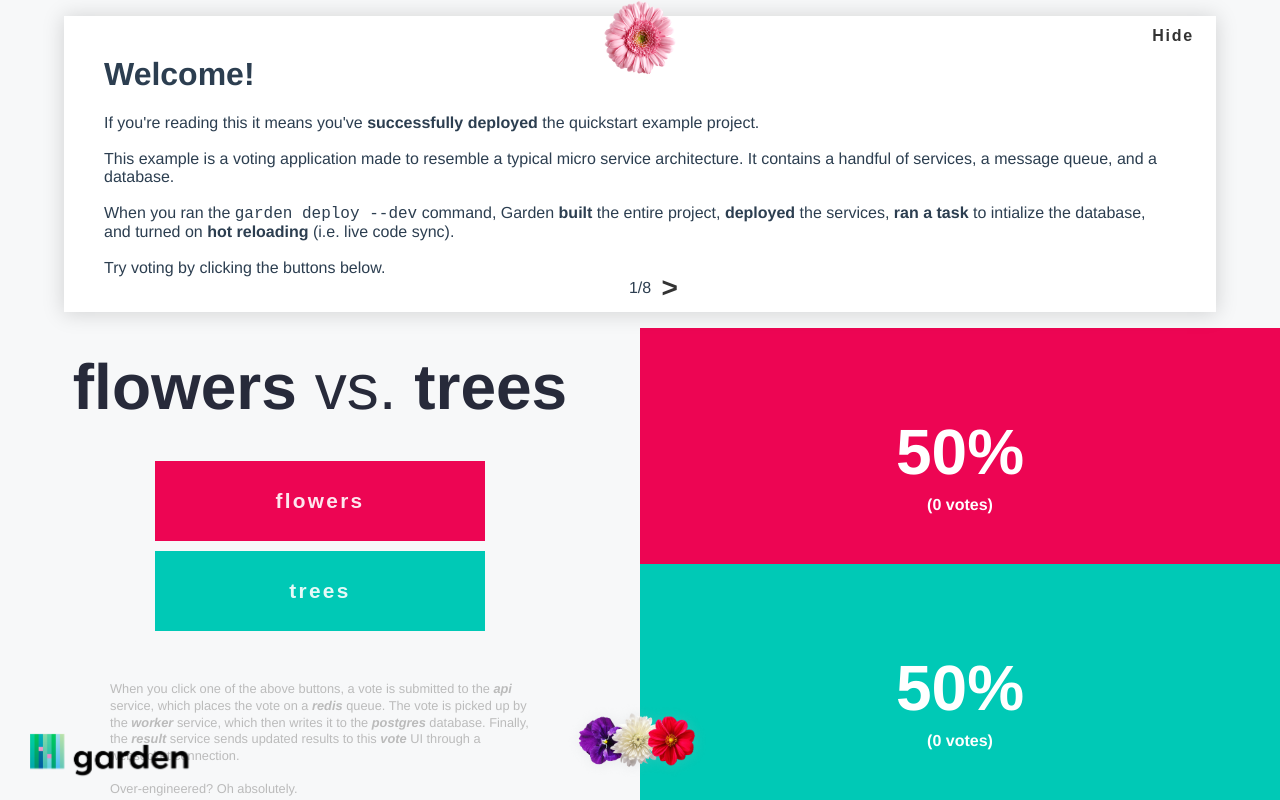
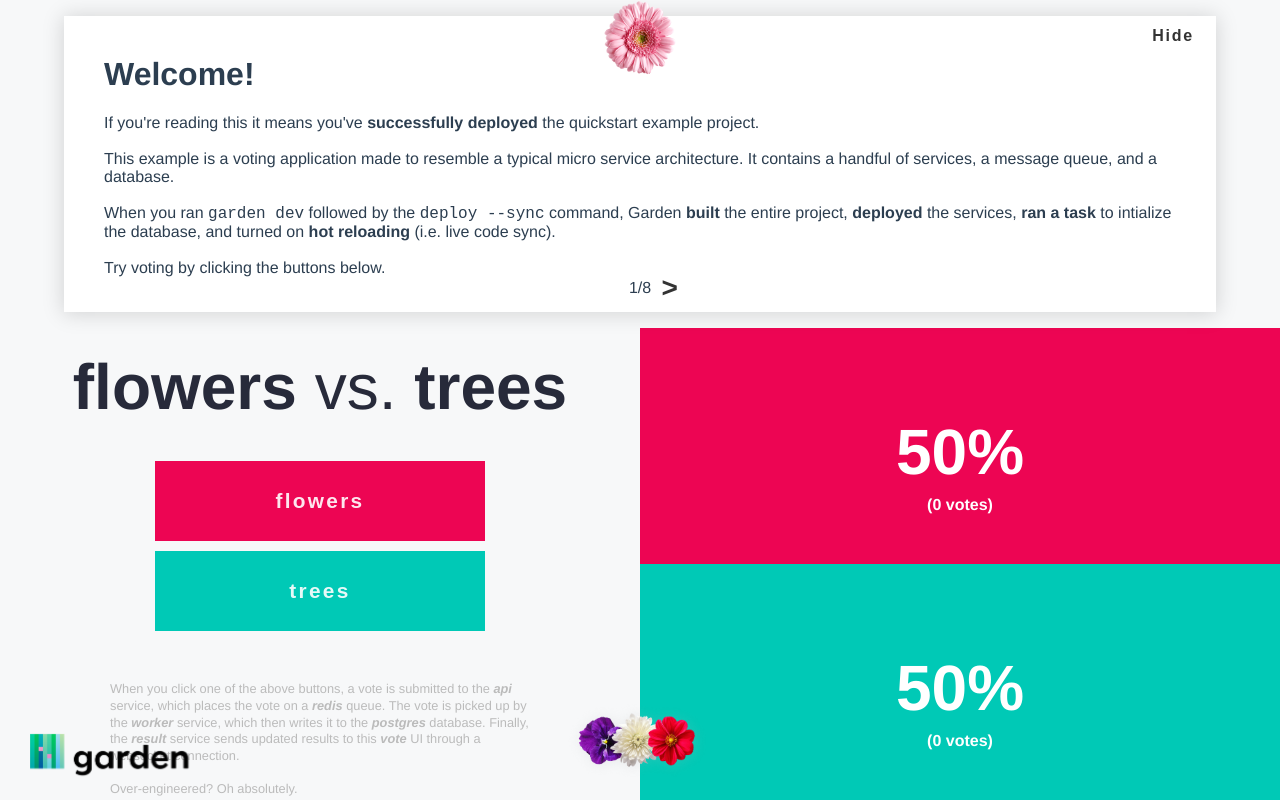
Before and after one commit to garden-io/quickstart-example, a Vue app in the folder vote/: page / in a window 1280 px wide. Built offline with nearby package versions, Linux system fonts and the light colour scheme; no server answers.

Commit message:
chore: updated the quickstart guide to use the 0.13 REPL

```diff
--- a/vote/src/components/GuidePages.vue
+++ b/vote/src/components/GuidePages.vue
@@ -1,114 +1,108 @@
 <template>
   <div class="guide-inner">
     <div v-if="currentPageName === 'welcome'">
-      <h1>Welcome{{usernameStr}}</h1>
+      <h1>Welcome{{ usernameStr }}</h1>
       <p>
-        If you're reading this it means you've <span class="bold">successfully
-        deployed</span> the quickstart example project.
-        <br/>
-        <br/>
+        If you're reading this it means you've <span class="bold">successfully deployed</span> the
+        quickstart example project.
+        <br />
+        <br />
         This example is a voting application made to resemble a typical micro service architecture.
         It contains a handful of services, a message queue, and a database.
-        <br/>
-        <br/>
-        When you ran the <Code text="garden deploy --dev" /> command, Garden
-        <span class="bold">built</span> the entire project, <span class="bold">deployed</span>
-        the services, <span class="bold">ran a task</span> to intialize the database, and turned on
+        <br />
+        <br />
+        When you ran <Code text="garden dev" /> followed by the
+        <Code text="deploy --sync" /> command, Garden <span class="bold">built</span> the entire
+        project, <span class="bold">deployed</span> the services,
+        <span class="bold">ran a task</span> to intialize the database, and turned on
         <span class="bold">hot reloading</span> (i.e. live code sync).
-        <br/>
-        <br/>
+        <br />
+        <br />
         Try voting by clicking the buttons below.
       </p>
     </div>
     <div v-if="currentPageName === 'hotReloading1'">
       <h1>Hot reloading I</h1>
       <p>
-        When you run the <Code text="garden deploy --dev" /> command, hot reloading is enabled by
-        default.
-        <br/>
-        <br/>
+        When you run the <Code text="deploy" /> command, hot reloading is enabled by default.
+        <br />
+        <br />
         This means that changes you make to the code locally are
-        <span class="bold">live synced</span> to the running services without
-        requiring a re-build.
-        <br/>
-        <br/>
-        Try opening the <Code type="file" text="./vote/src/colors.js" /> file of
-        the Vote micro service in your editor and changing the values.
-        <br/>
-        <br/>
+        <span class="bold">live synced</span> to the running services without requiring a re-build.
+        <br />
+        <br />
+        Try opening the <Code type="file" text="./vote/src/colors.js" /> file of the Vote micro
+        service in your editor and changing the values.
+        <br />
+        <br />
         Notice how the app updates immediately?
       </p>
     </div>
     <div v-if="currentPageName === 'hotReloading2'">
       <h1>Hot reloading II</h1>
       <p>
-        Hot reloading is also enabled for the API service, which is a separate micro service
-        running in a separate Pod in your Kubernetes cluster.
-        <br/>
-        <br/>
+        Hot reloading is also enabled for the API service, which is a separate micro service running
+        in a separate Pod in your Kubernetes cluster.
+        <br />
+        <br />
         If you click
-        <button
-          type="submit"
-          name="call"
-          v-on:click="callApi()"
-        >
+        <button type="submit" name="call" v-on:click="callApi()">
           <span>this button</span>
         </button>
         it’ll print a greeting from the API server:
-        <span class="highlight">{{serverGreeting}}</span>
-        <br/>
-        <br/>
-        Try changing the greeting in the <Code text="hello()" /> function
-        in <Code type="file" text="./api/app.py" /> and click the button again.
-        <br/>
-        <br/>
+        <span class="highlight">{{ serverGreeting }}</span>
+        <br />
+        <br />
+        Try changing the greeting in the <Code text="hello()" /> function in
+        <Code type="file" text="./api/app.py" /> and click the button again.
+        <br />
+        <br />
         As before, the app updates immediately.
       </p>
     </div>
     <div v-if="currentPageName === 'logs'">
       <h1>Logs</h1>
       <p>
-        To <span class="bold">stream logs from all the micro services</span> in this project,
-        simply run the following from your terminal (you can leave
-        the <Code text="garden deploy --dev" /> process running and use a separate window):
-        <Code type="block" text="garden logs --follow" />
-        There are multiple different options for the logs command, you can
-        run <Code text="garden logs --help" /> to learn more.
-        <br/>
-        <br/>
+        To <span class="bold">stream logs from all the micro services</span> in this project, simply
+        run the following from the interactive Garden REPL:
+        <Code type="block" text="logs --follow" />
+        There are multiple different options for the logs command, you can run
+        <Code text="logs --help" /> to learn more.
+        <br />
+        <br />
         If you click the vote buttons belows you should see the corresponding service logs.
       </p>
     </div>
     <div v-if="currentPageName === 'tests'">
       <h1>Tests</h1>
       <p>
-        Garden treats tests as a <span class="bold">first-class citizen</span>.
-        To run the entire test suite for this project, simply run:
-        <Code type="block" text="garden test" />
-        Garden also has a <span class="bold">powerful caching</span> mechanism built-in. Try
-        running the test again without making any changes to the code.
-        <br/>
-        <br/>
+        Garden treats tests as a <span class="bold">first-class citizen</span>. To run the entire
+        test suite for this project, simply run:
+        <Code type="block" text="test" />
+        Garden also has a <span class="bold">powerful caching</span> mechanism built-in. Try running
+        the test again without making any changes to the code.
+        <br />
+        <br />
         If the test passed the first time, Garden will simply return the cached test results.
-        <br/>
-        <br/>
-        (Note that running the tests may re-deploy services and thereby disable hot reloading.
-        You can re-enable it by running <Code text="garden deploy --dev" /> again.)
+        <br />
+        <br />
+        (Note that running the tests may re-deploy services and thereby disable hot reloading. You
+        can re-enable it by running <Code text="deploy --sync" /> again.)
       </p>
     </div>
     <div v-if="currentPageName === 'tasks'">
       <h1>Tasks</h1>
       <p>
         Tasks are another Garden primitive that are useful for various set-up operations.
-        <br/>
-        <br/>
-        For example, when you first ran <Code text="garden deploy --dev" />, a task for
-        initialising and seeding the database was executed.
-        <br/>
-        <br/>
+        <br />
+        <br />
+        For example, when you first ran <Code text="deploy --dev" />, a task for initialising and
+        seeding the database was executed.
+        <br />
+        <br />
         You can also run individual tasks directly. To reset the database to its original state,
         run:
-        <Code type="block" text="garden run task db-clear" />
+        <Code type="block" text="run task db-clear" />
         Notice how the votes are reset to zero?
       </p>
     </div>
@@ -116,9 +110,9 @@
       <h1>Exec</h1>
       <p>
         Sometimes you need <span class="bold">direct access to your running services</span>.
-        <br/>
-        <br/>
-        To shell into the API server, you can run:
+        <br />
+        <br />
+        To shell into the API server, using a separate terminal (not the REPL), you can run:
         <Code type="block" text="garden exec api /bin/sh" />
         You can exit from the process by typing <Code text="exit" /> and hitting enter.
       </p>
@@ -127,19 +121,19 @@
       <h1>And that's it!</h1>
       <p>
         That concludes our tour through some common Garden workflows.
-        <br/>
-        <br/>
-        We've mostly looked at the "inner loop" development experience but Garden works
-        equally well in CI/CD pipelines where it can be used to <span class="bold">run tests</span>,
+        <br />
+        <br />
+        We've mostly looked at the "inner loop" development experience but Garden works equally well
+        in CI/CD pipelines where it can be used to <span class="bold">run tests</span>,
         <span class="bold">create preview environments</span>,
         <span class="bold">publish images</span>, and
         <span class="bold">deploy to production</span>.
-        <br/>
-        <br/>
-        For next steps, we suggest heading to our docs to learn how you can start using Garden
-        for your own projects. And to join our Discord community at...
-        <br/>
-        <br/>
+        <br />
+        <br />
+        For next steps, we suggest heading to our docs to learn how you can start using Garden for
+        your own projects. And to join our Discord community at...
+        <br />
+        <br />
         And if you really want to amplify your Garden experience and get expert help in getting
         started, check out our Garden Cloud offering for teams and enterprises.
       </p>
@@ -148,15 +142,14 @@
 </template>
 
 <script>
-
-import Code from './Code.vue';
+import Code from "./Code.vue";
 
 export default {
-  name: 'GuidePages',
+  name: "GuidePages",
 
   data: () => ({
-    usernameStr: process.env.VUE_APP_USERNAME ? ` ${process.env.VUE_APP_USERNAME}!` : '!',
-    serverGreeting: '',
+    usernameStr: process.env.VUE_APP_USERNAME ? ` ${process.env.VUE_APP_USERNAME}!` : "!",
+    serverGreeting: "",
   }),
 
   props: {
@@ -166,11 +159,11 @@ export default {
   methods: {
     callApi() {
       const headers = {
-        'Content-Type': 'application/x-www-form-urlencoded',
-        'Access-Control-Allow-Origin': '*',
+        "Content-Type": "application/x-www-form-urlencoded",
+        "Access-Control-Allow-Origin": "*",
       };
       const self = this;
-      window.axios.get('/api', { headers }).then((res) => {
+      window.axios.get("/api", { headers }).then((res) => {
         self.serverGreeting = res.data;
       });
     },
@@ -201,6 +194,6 @@ export default {
   font-weight: bold;
 }
 .guide-inner {
-    flex: 1
+  flex: 1;
 }
 </style>
```
Also changed, not shown: 1 other file (tests, documents, lock files or other folders). Lines whose indentation alone changed are shown as unchanged.
